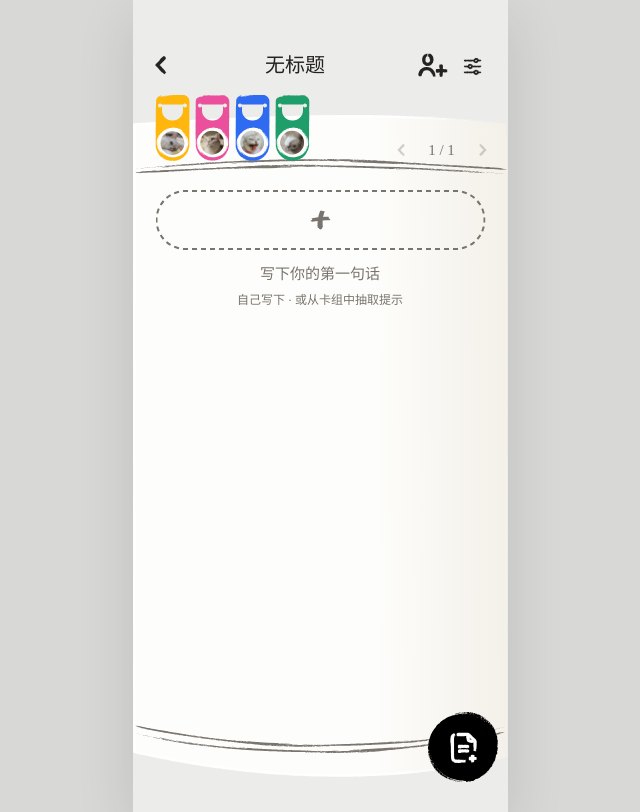
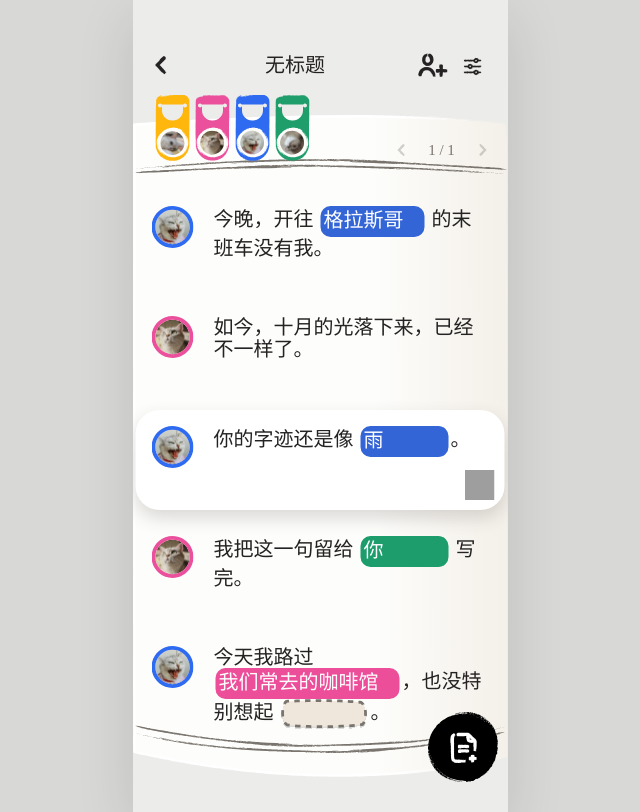
Before and after one commit to jshi3779/Between-Lines, a React (Vite) app: page / in a window 1280 px wide. Shown: the whole page, without its empty margins (320-960 px from the left). Built offline with nearby package versions, Linux system fonts and the light colour scheme; grey boxes are pictures that could not be loaded.

Commit message:
feat: add first-page writing guide

```diff
--- a/src/App.jsx
+++ b/src/App.jsx
@@ -8,22 +8,62 @@ const STARTER_SENTENCES = [
 ];
 const USER_ACCENT_COLORS = ["#f6be45", "#3465d6", "#1d9c6c", "#ec4e99"];
 const textPart = (value) => ({ type: "text", value });
+const GUIDE_SENTENCE_CARDS = [
+  {
+    avatar: 3,
+    parts: [
+      textPart("今晚，开往 "),
+      { type: "blank", id: 1, value: "格拉斯哥", color: "#3465d6" },
+      textPart(" 的末班车没有我。"),
+    ],
+  },
+  { avatar: 2, parts: [textPart("如今，十月的光落下来，已经不一样了。")] },
+  {
+    avatar: 3,
+    parts: [
+      textPart("你的字迹还是像 "),
+      { type: "blank", id: 2, value: "雨", color: "#3465d6" },
+      textPart("。"),
+    ],
+  },
+  {
+    avatar: 2,
+    parts: [
+      textPart("我把这一句留给 "),
+      { type: "blank", id: 3, value: "你", color: "#1d9c6c" },
+      textPart(" 写完。"),
+    ],
+  },
+  {
+    avatar: 3,
+    parts: [
+      textPart("今天我路过 "),
+      { type: "blank", id: 4, value: "我们常去的咖啡馆", color: "#ec4e99" },
+      textPart("，也没特别想起 "),
+      { type: "blank", id: 5, value: "" },
+      textPart("。"),
+    ],
+  },
+];
 const cardParts = (card) => card.parts ?? [textPart(card.text ?? "")];
-const blankCardWidth = (value) => Math.min(250, Math.max(88, 24 + value.length * 12));
+const blankCardWidth = (value) => {
+  const contentWidth = [...value].reduce((total, character) => total + (/[^\x00-\xff]/.test(character) ? 20 : 12), 0);
+  return Math.min(250, Math.max(88, 24 + contentWidth));
+};
 const icon = (file) => `${import.meta.env.BASE_URL}icons/${file}`;
 
 export default function App() {
   const [pageCount, setPageCount] = useState(1);
   const [currentPage, setCurrentPage] = useState(1);
-  const [sentenceCards, setSentenceCards] = useState({});
-  const [activeSentenceIndexes, setActiveSentenceIndexes] = useState({});
+  const [sentenceCards, setSentenceCards] = useState({ 1: GUIDE_SENTENCE_CARDS });
+  const [activeSentenceIndexes, setActiveSentenceIndexes] = useState({ 1: 2 });
   const [selectedWord, setSelectedWord] = useState(null);
   const [blankEditor, setBlankEditor] = useState(null);
   const [editorMode, setEditorMode] = useState("word");
-  const [hasSeedSentence, setHasSeedSentence] = useState(false);
+  const [hasSeedSentence, setHasSeedSentence] = useState(true);
   const [isAddPressed, setIsAddPressed] = useState(false);
   const releaseTimer = useRef(null);
-  const blankId = useRef(0);
+  const blankId = useRef(5);
   const dialogInput = useRef(null);
   const addWordCardButtons = useRef({});
   const caretPositions = useRef({});
```
Also changed, not shown: 1 other file (tests, documents, lock files or other folders).
